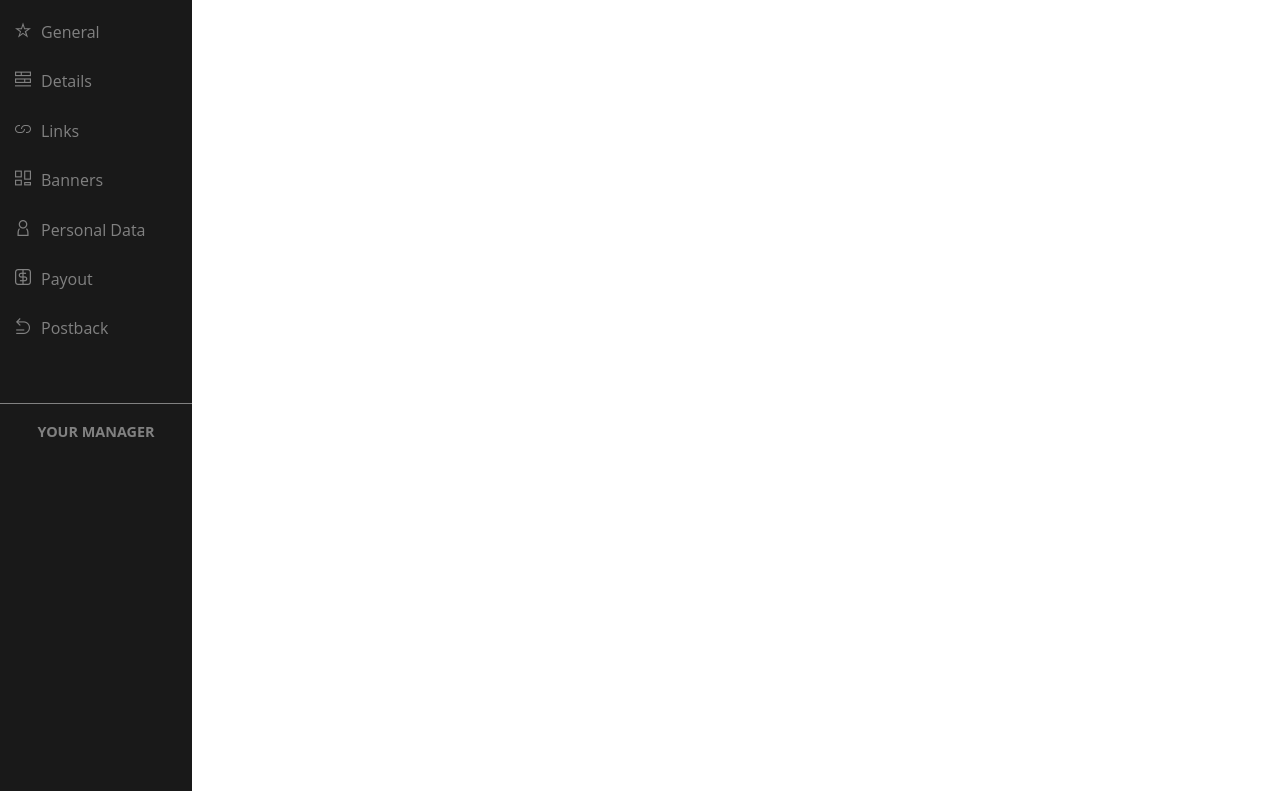
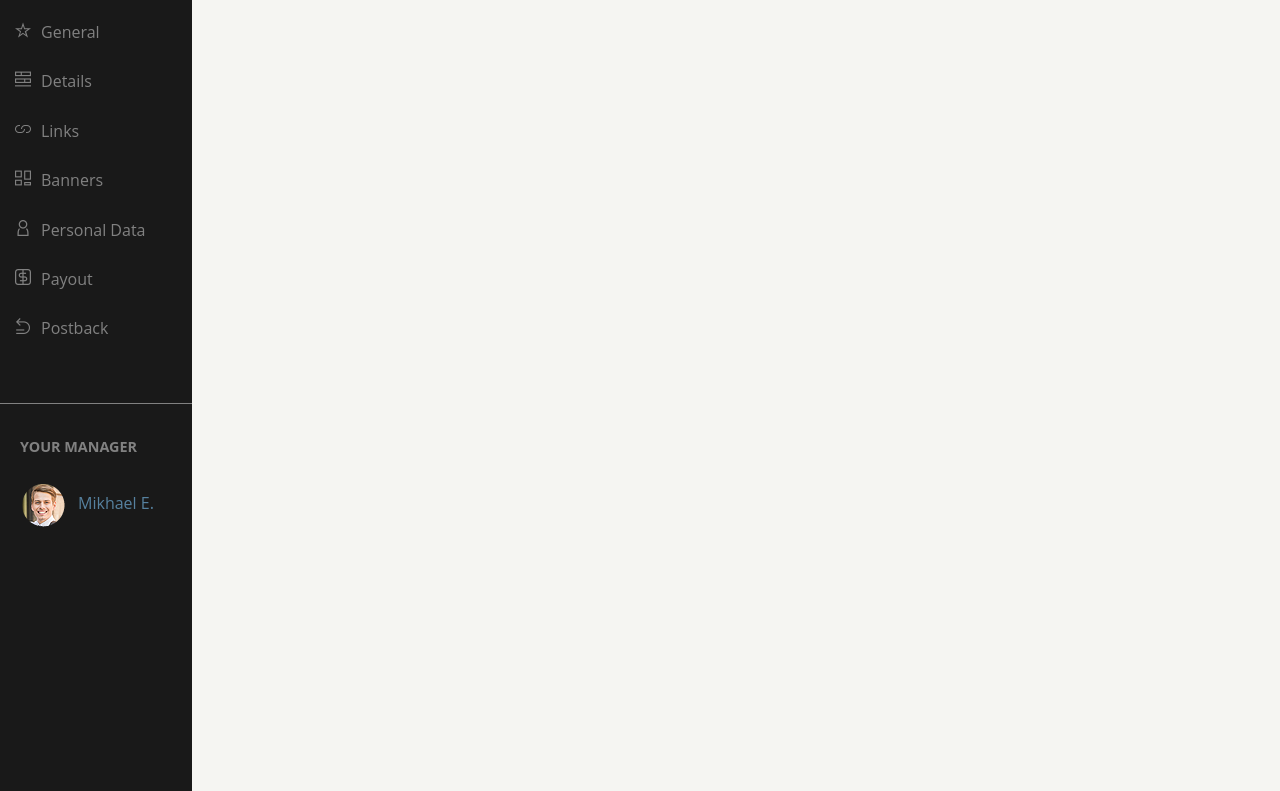
Before and after one commit to Nolandos/links-banners-dashboard, a website: page index.html in a window 1280 px wide. Shown: the part 59-850 px from the top of the page. Before the commit the page ends 800 px from the top, so only its background shows below. Drawn offline with Linux system fonts and the light colour scheme.

Commit message:
Add person-field for managers list

```diff
--- a/index.html
+++ b/index.html
@@ -34,6 +34,11 @@
                     </ul>
                 <div class="managers-table">
                     <h1 class="title">Your Manager</h1>
+                    <div class="manager-field">
+                        <div class="online-ico"></div>
+                        <img class="person-photo" src="images/manager-1.png">
+                        <a class="person-name" href="#">Mikhael E.</a>
+                    </div>
                 </div>
         </section>
         <section class="main"></section>
--- a/sass/_variables.scss
+++ b/sass/_variables.scss
@@ -8,6 +8,7 @@ $button-color: #f58220;
 $button-hover-color: #ffa200;
 $white-color: #fff;
 $main-bg-color: #f5f5f2;
+$person-name-color: #56819f;
 
 /* Font sizes */
 $paragraph-font-size: 16px;
--- a/sass/style.scss
+++ b/sass/style.scss
@@ -48,7 +48,7 @@ body {
 
 .main {
     width: 85%;
-    //height: 1000px;
+    height: 100vh;
     background-color: $main-bg-color;
     //border: 2px solid orange;
     position: relative;
@@ -78,10 +78,34 @@ body {
     border-top: 1px solid $font-color;
 
     .title {
-        text-align: center;
+        //text-align: center;
         text-transform: uppercase;
         color: $font-color;
         font-size: 0.9em;
         margin-top: 20px;
+        padding: 15px 15px 0 20px;
+
+    }
+
+    .manager-field {
+        display: flex;
+        align-items: center;
+        //justify-content: center;
+        padding: 15px 15px 0 20px;
+        .person-name {
+            text-decoration: none;
+            color: $person-name-color;
+            padding-left: 10px;
+            font-size: 1em;
+        }
+
+        .person-photo {
+            border-radius: 50%;
+        }
+
+        .online-ico {
+
+        }
+
     }
 }
```
Also changed, not shown: css/style.css, images/manager-1.png (added), 1 other file.
